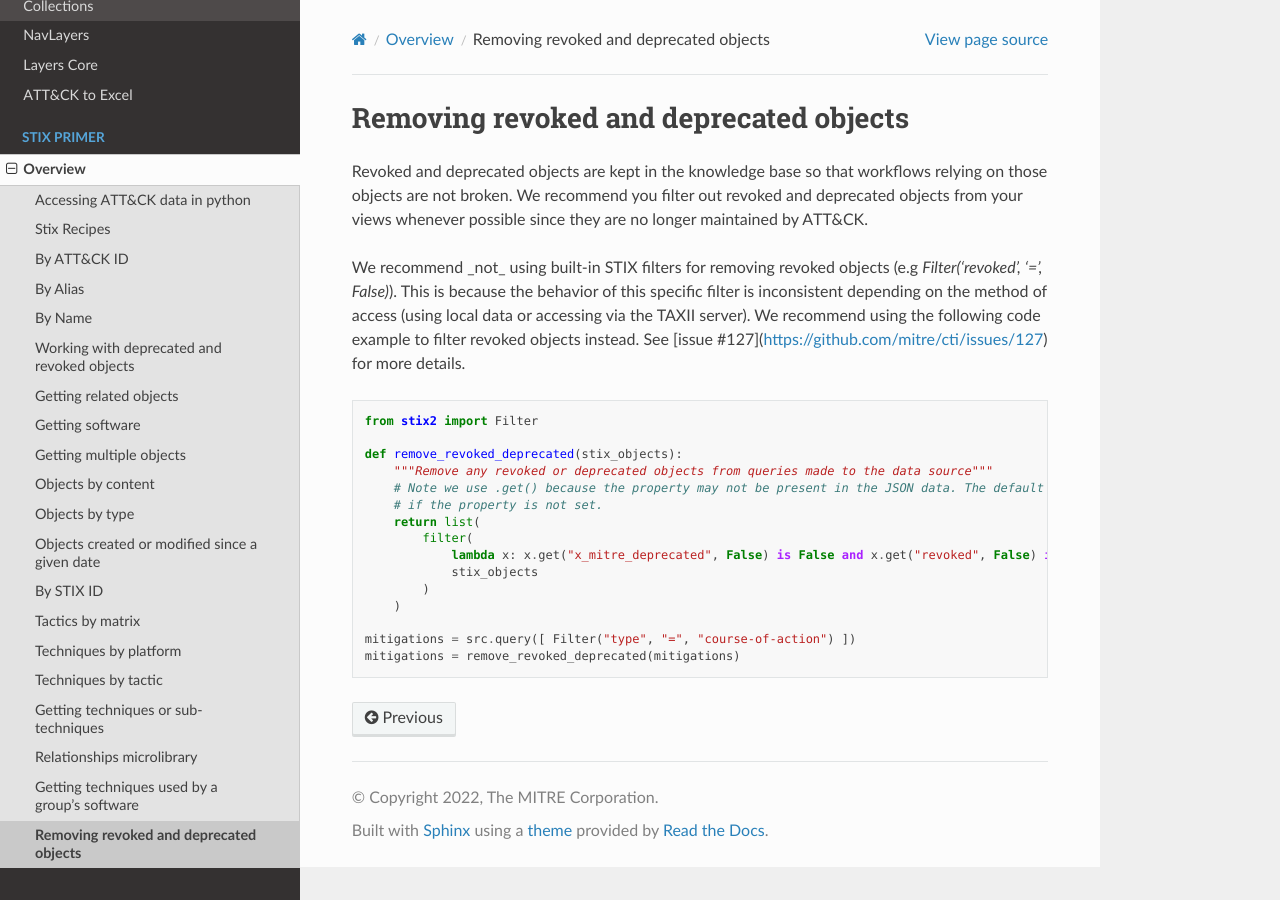
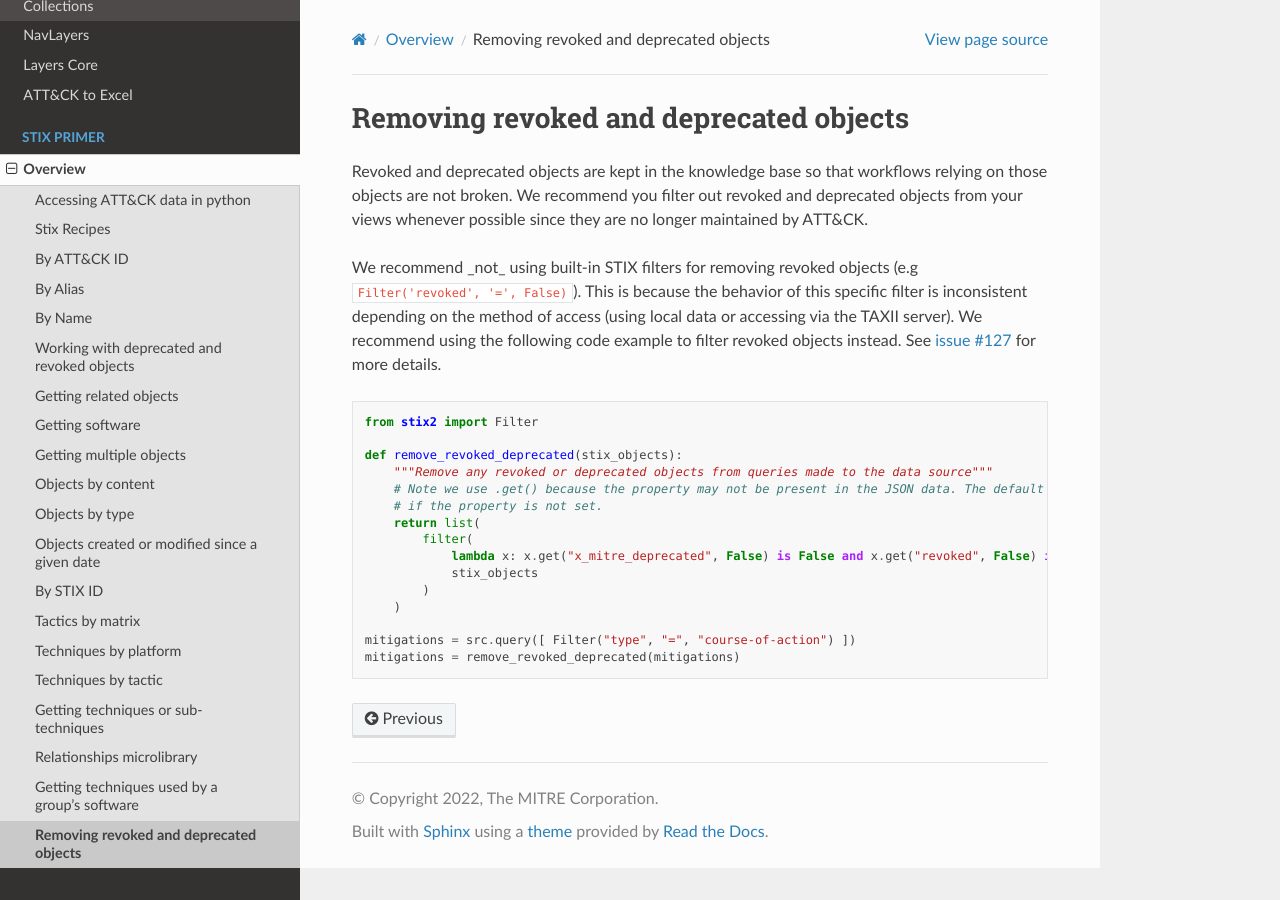
Before and after one commit to mitre-attack/mitreattack-python, a Sphinx documentation site: the page built from docs/stix_primer/remove_revoked_deprecated.rst, in a window 1280 px wide. Built offline with Sphinx 7.4.7 and the Read the Docs theme 2.0.0, drawn with Linux system fonts in a browser that asks for light colours; pages that are not in the unit, such as notebooks, are missing from menus.

Commit message:
fixed github issue link

```diff
--- a/docs/stix_primer/remove_revoked_deprecated.rst
+++ b/docs/stix_primer/remove_revoked_deprecated.rst
@@ -5,7 +5,7 @@ Revoked and deprecated objects are kept in the knowledge base so that workflows
 broken. We recommend you filter out revoked and deprecated objects from your views whenever possible since they are no
 longer maintained by ATT&CK.
 
-We recommend _not_ using built-in STIX filters for removing revoked objects (e.g `Filter('revoked', '=', False)`). This is because the behavior of this specific filter is inconsistent depending on the method of access (using local data or accessing via the TAXII server). We recommend using the following code example to filter revoked objects instead. See [issue #127](https://github.com/mitre/cti/issues/127) for more details.
+We recommend _not_ using built-in STIX filters for removing revoked objects (e.g ``Filter('revoked', '=', False)``). This is because the behavior of this specific filter is inconsistent depending on the method of access (using local data or accessing via the TAXII server). We recommend using the following code example to filter revoked objects instead. See `issue #127 <https://github.com/mitre/cti/issues/127>`_ for more details.
 
 .. code-block:: python
 
```
